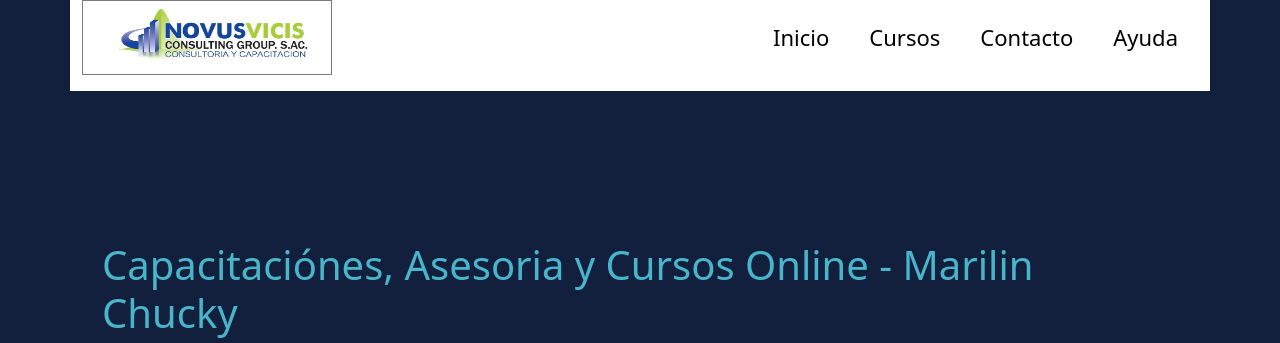
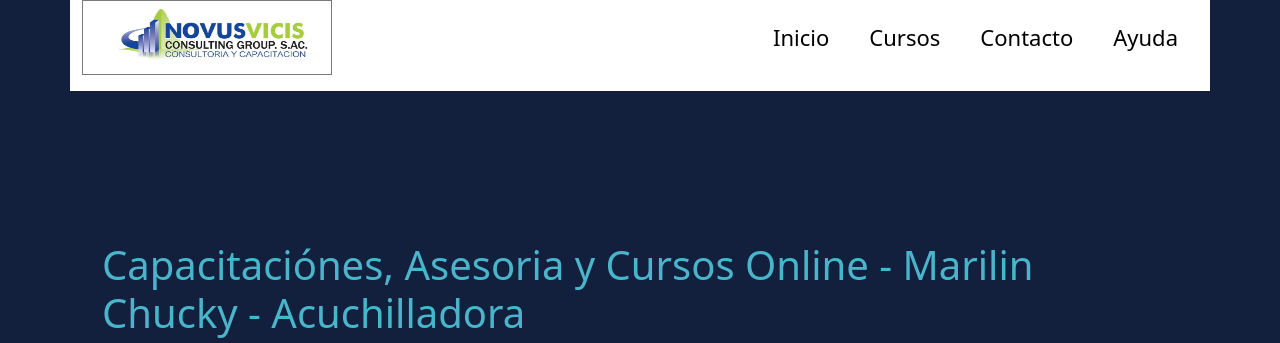
Before and after one commit to MarilinKatherin/PRUEBAGITHUB_MARILIN, a plain HTML site: page frontend/index.html in a window 1280 px wide. Shown: the top 343 px of the page. Drawn offline with nearby package versions, Linux system fonts and the light colour scheme.

Commit message:
cambiop de titulo

```diff
--- a/frontend/index.html
+++ b/frontend/index.html
@@ -33,7 +33,7 @@
     <section id="main" class="contenedor">
       <section class="cajaprincipal">
         <header class="cursos">
-          <h1 style="color: #49b5cb">Capacitaciónes, Asesoria y Cursos Online - Marilin Chucky</h1>
+          <h1 style="color: #49b5cb">Capacitaciónes, Asesoria y Cursos Online - Marilin Chucky - Acuchilladora</h1>
           <!-- <div clas="listacursos">
                     <h2>Lista de Cursos</h2>
                     <br>
```
